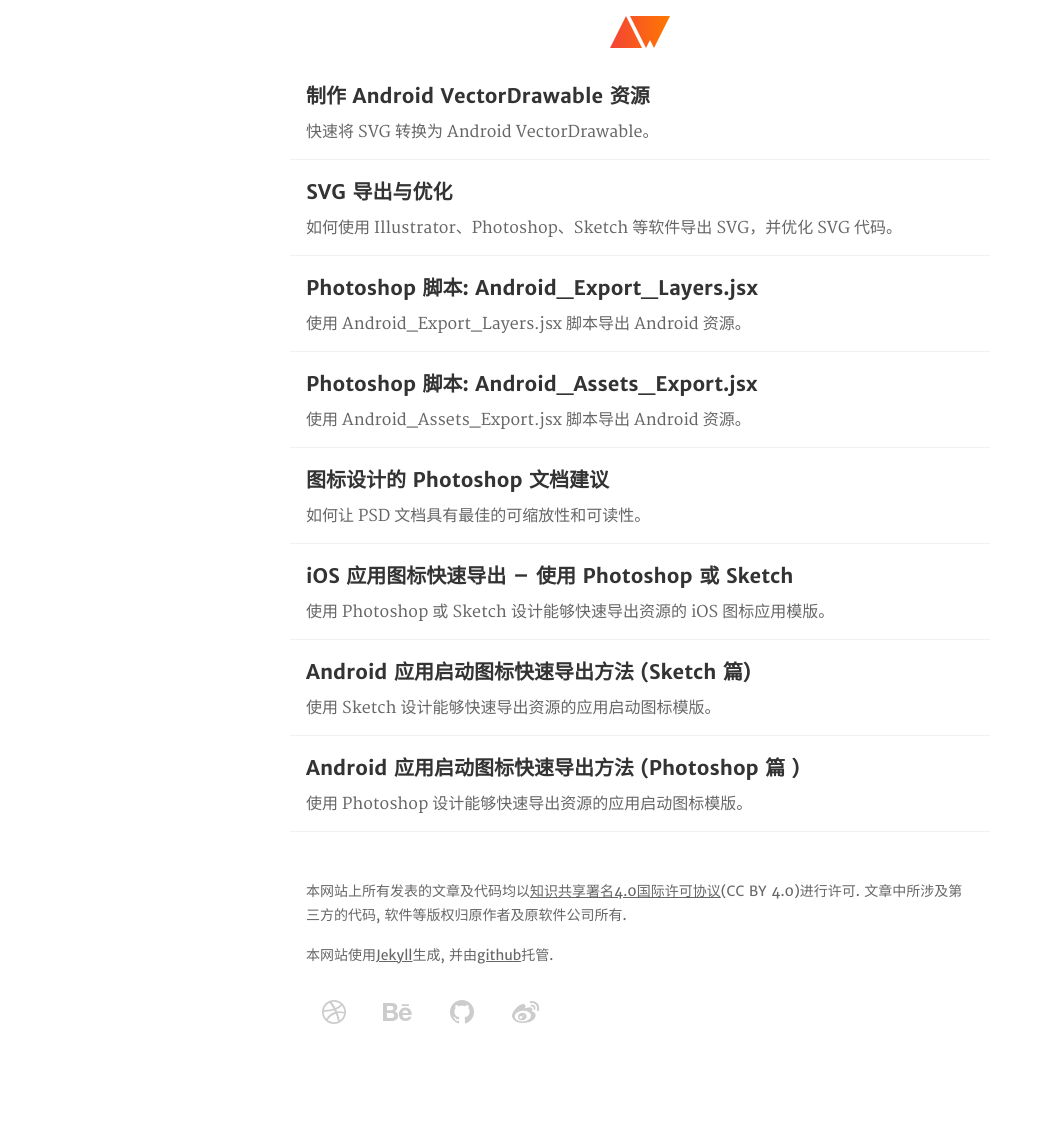
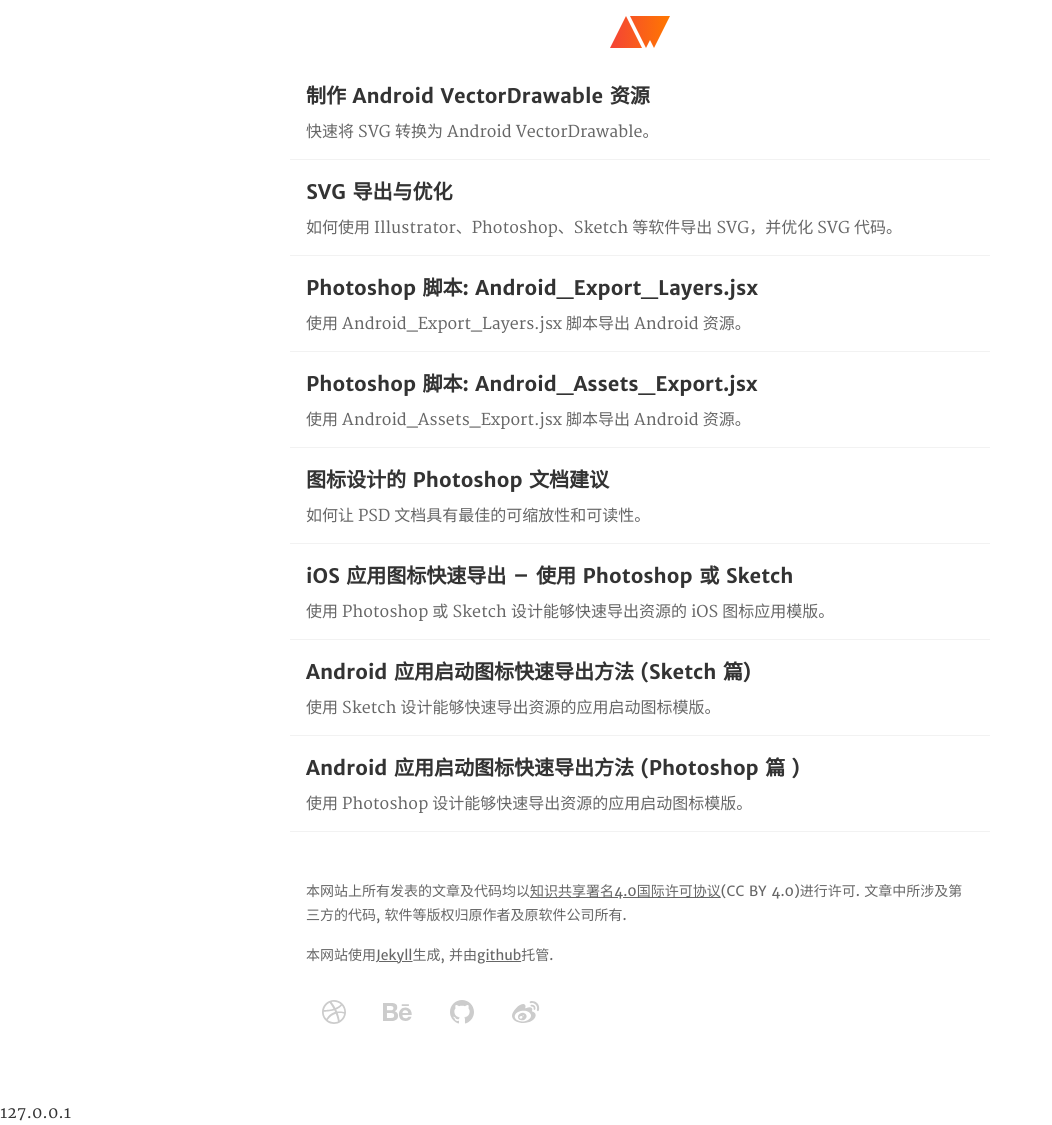
Before and after one commit to Ashung/ashung.github.io, a Jekyll site: the page built from index.html, in a window 1280 px wide. Shown: the whole page, without its empty margins (0-1052 px from the left). Built offline with Jekyll 4.4.1, drawn with Linux system fonts in a browser that asks for light colours; the list of posts is cut into pages by our own code; comment, search, counter and statistics services are not loaded; before the commit the page ends 1101 px from its top, so only the background shows below that.

Commit message:
Update footer.html

```diff
--- a/_includes/footer.html
+++ b/_includes/footer.html
@@ -32,5 +32,8 @@
 {% if site.host == "127.0.0.1" %}
 <script>document.write('<script src="http://' + (location.host || 'localhost').split(':')[0] + ':35729/livereload.js?snipver=1"></' + 'script>')</script>
 {% endif %}
+
+{{ site.host }}
+
 </body>
 </html>
```
